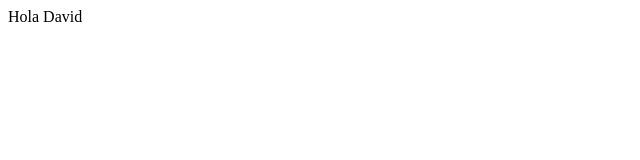
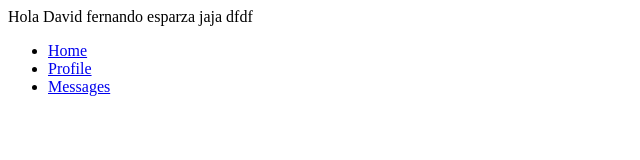
Before and after one commit to davidCedilloEsp/appgit, a plain HTML site: page index.html in a window 1280 px wide. Shown: the whole page, without its empty margins (0-640 px from the left). Drawn offline with Linux system fonts and the light colour scheme.

Commit message:
todo chido

```diff
--- a/index.html
+++ b/index.html
@@ -1,3 +1,11 @@
 <html>
-    <p>Hola David</p>
+    <body>
+            <p>Hola David fernando esparza jaja dfdf</p>
+            <ul class="nav nav-tabs">
+                    <li role="presentation" class="active"><a href="#">Home</a></li>
+                    <li role="presentation"><a href="#">Profile</a></li>
+                    <li role="presentation"><a href="#">Messages</a></li>
+                  </ul>
+    </body>
+
 </html>
```
